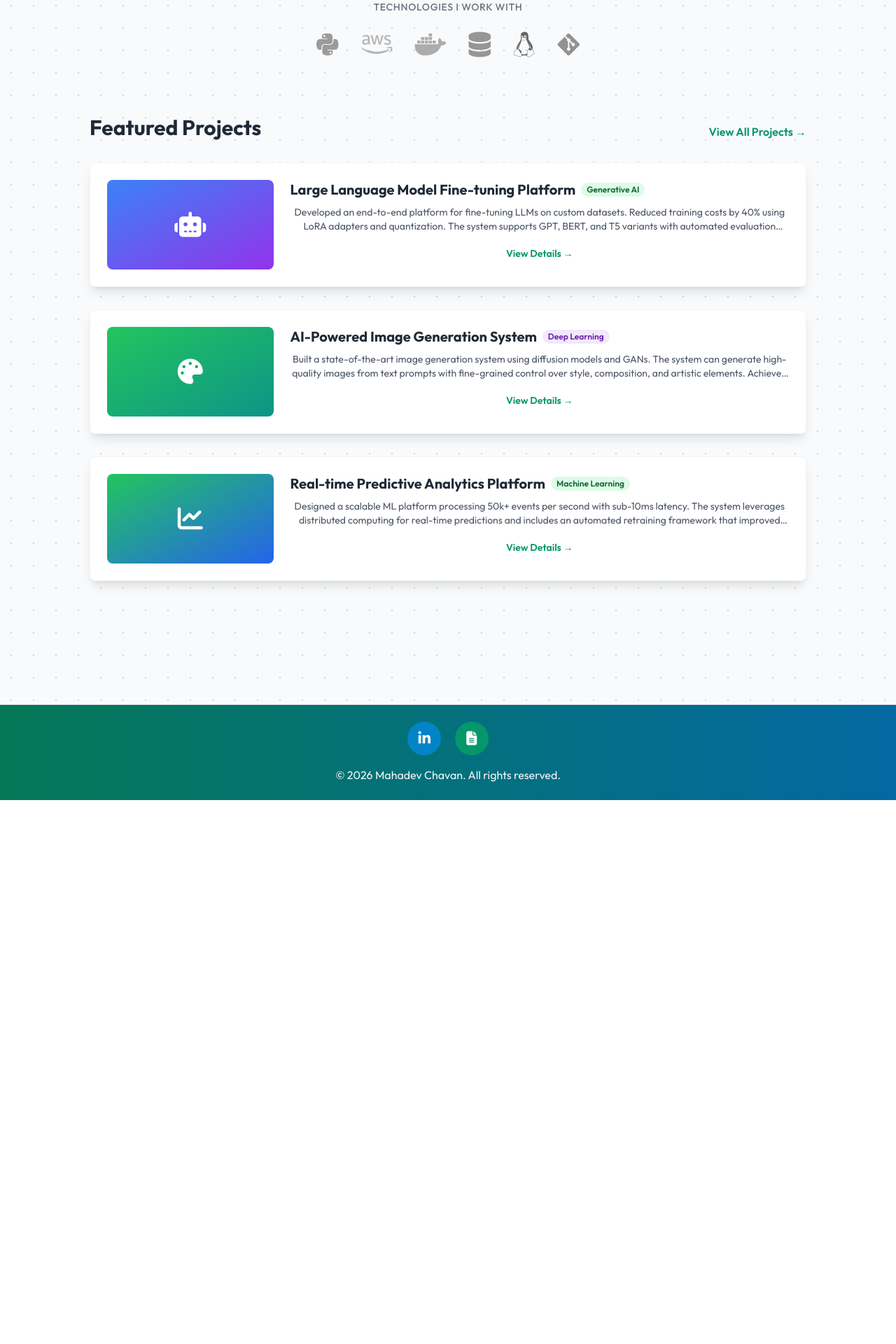
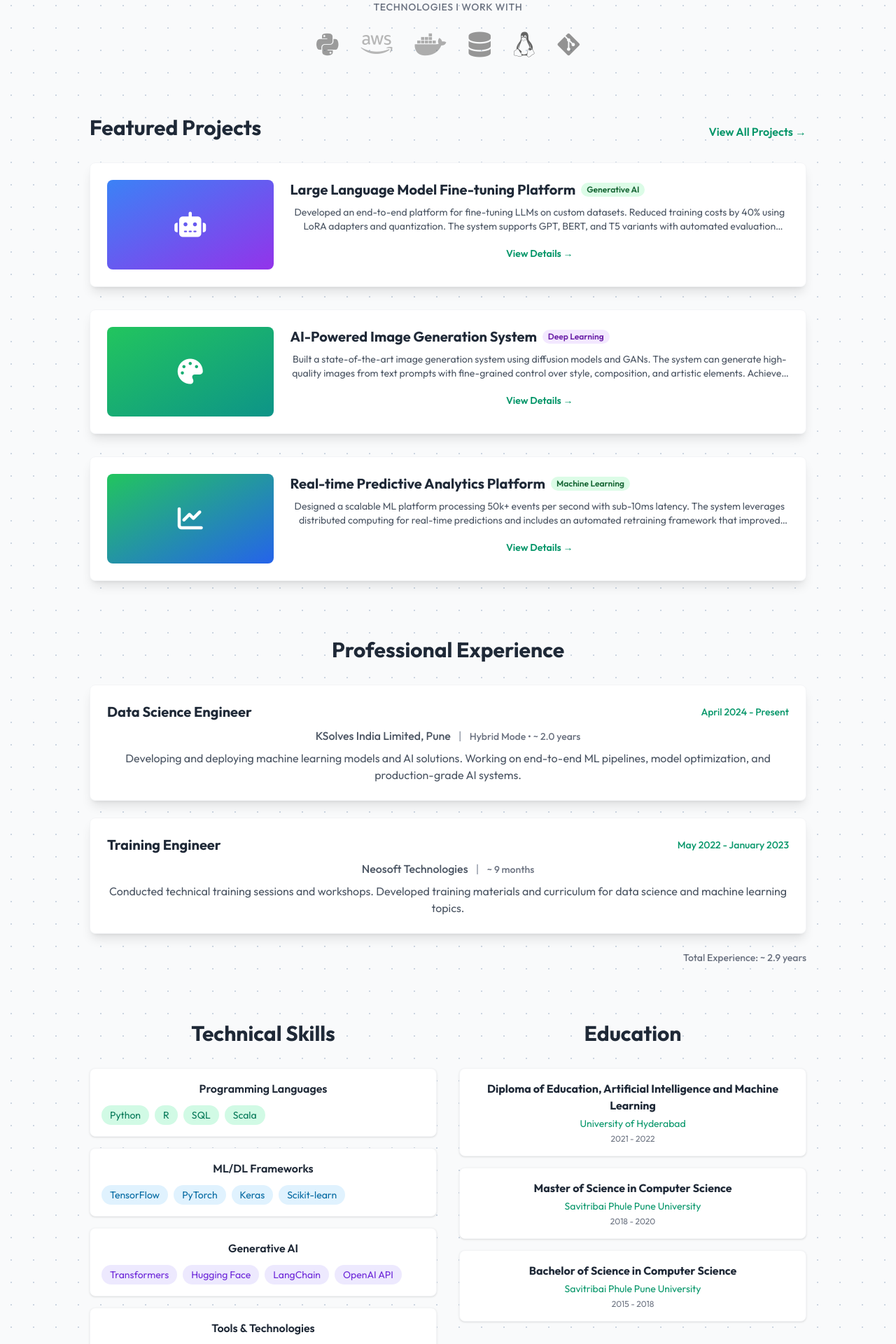
Before and after one commit to mahadevchavan/portfolio-website, a FastAPI app: page / in a window 1280 px wide. Shown: the part 680-2600 px from the top of the page at 70% size. Before the commit the page ends 1823 px from the top, so only its background shows below. Run offline with FastAPI, Linux system fonts and the light colour scheme; some libraries are stand-ins or nearby versions.

Commit message:
FEATURE made landing page more attentive

```diff
--- a/main.py
+++ b/main.py
@@ -132,13 +132,86 @@ def get_projects():
       }
     ]
 
+def get_static_about_data():
+    skills = [
+      {
+        'title': 'Programming Languages',
+        'items': [
+          {'name': 'Python', 'class': 'bg-emerald-100 text-emerald-700'},
+          {'name': 'R', 'class': 'bg-emerald-100 text-emerald-700'},
+          {'name': 'SQL', 'class': 'bg-emerald-100 text-emerald-700'},
+          {'name': 'Scala', 'class': 'bg-emerald-100 text-emerald-700'}
+        ]
+      },
+      {
+        'title': 'ML/DL Frameworks',
+        'items': [
+          {'name': 'TensorFlow', 'class': 'bg-sky-100 text-sky-700'},
+          {'name': 'PyTorch', 'class': 'bg-sky-100 text-sky-700'},
+          {'name': 'Keras', 'class': 'bg-sky-100 text-sky-700'},
+          {'name': 'Scikit-learn', 'class': 'bg-sky-100 text-sky-700'}
+        ]
+      },
+      {
+        'title': 'Generative AI',
+        'items': [
+          {'name': 'Transformers', 'class': 'bg-violet-100 text-violet-700'},
+          {'name': 'Hugging Face', 'class': 'bg-violet-100 text-violet-700'},
+          {'name': 'LangChain', 'class': 'bg-violet-100 text-violet-700'},
+          {'name': 'OpenAI API', 'class': 'bg-violet-100 text-violet-700'}
+        ]
+      },
+      {
+        'title': 'Tools & Technologies',
+        'items': [
+          {'name': 'Docker', 'class': 'bg-emerald-100 text-emerald-700'},
+          {'name': 'Kubernetes', 'class': 'bg-emerald-100 text-emerald-700'},
+          {'name': 'MLflow', 'class': 'bg-sky-100 text-sky-700'},
+          {'name': 'Airflow', 'class': 'bg-sky-100 text-sky-700'},
+          {'name': 'AWS/GCP', 'class': 'bg-violet-100 text-violet-700'}
+        ]
+      }
+    ]
+
+    expertise = [
+      'Neural Networks & Deep Learning Architectures',
+      'Large Language Models (LLMs) & Fine-tuning',
+      'Computer Vision & Image Generation',
+      'Natural Language Processing (NLP)',
+      'Model Training, Optimization & MLOps',
+      'Production ML System Design'
+    ]
+
+    education = [
+      {'degree': 'Diploma of Education, Artificial Intelligence and Machine Learning', 'school': 'University of Hyderabad', 'year': '2021 - 2022'},
+      {'degree': 'Master of Science in Computer Science', 'school': 'Savitribai Phule Pune University', 'year': '2018 - 2020'},
+      {'degree': 'Bachelor of Science in Computer Science', 'school': 'Savitribai Phule Pune University', 'year': '2015 - 2018'}
+    ]
+
+    certifications = [
+      {'name': 'Generative AI with Large Language Models', 'issuer': 'Coursera', 'date': 'August 28, 2025', 'meta': 'Credential ID • 2PT7EW8G5857', 'color': 'emerald'},
+      {'name': 'Fundamental course in the AWS Machine Learning Scholarship!', 'issuer': 'Udacity', 'date': 'Aug 2020', 'meta': 'Issue Date • Aug 2020', 'color': 'sky'},
+      {'name': 'Microsoft Technology Associate: Windows Server Administration Fundamentals (MTA)', 'issuer': 'Microsoft', 'date': 'Jun 2019', 'meta': 'Issue Date • Jun 2019', 'color': 'violet'}
+    ]
+
+    return skills, expertise, education, certifications
+
 @app.get("/", response_class=HTMLResponse)
 async def read_root(request: Request):
     projects = get_projects()
+    experience, total_experience = calculate_experience()
+    skills, expertise, education, certifications = get_static_about_data()
+
     return templates.TemplateResponse("index.html", {
         "request": request,
         "year": datetime.now().year,
-        "projects": projects[:3] # Pass only the first 3 projects
+        "projects": projects[:3], # Pass only the first 3 projects
+        "experience": experience,
+        "total_experience": total_experience,
+        "skills": skills,
+        "expertise": expertise,
+        "education": education,
+        "certifications": certifications
     })
 
 def calculate_experience():
--- a/templates/base.html
+++ b/templates/base.html
@@ -33,7 +33,6 @@
         <a href="/" class="text-2xl font-bold text-emerald-700 hover:text-transparent hover:bg-clip-text hover:bg-gradient-to-r hover:from-emerald-600 hover:to-sky-600 transition-all duration-300 transform hover:scale-105 inline-block">Mahadev Chavan</a>
         <div class="flex gap-6">
           <a href="/" class="{{ 'text-emerald-600' if active_page == 'home' else 'text-gray-800' }} hover:text-emerald-600 transition duration-300 font-medium">Home</a>
-          <a href="/about" class="{{ 'text-sky-600' if active_page == 'about' else 'text-gray-800' }} hover:text-sky-600 transition duration-300 font-medium">About</a>
           <a href="/projects" class="{{ 'text-violet-600' if active_page == 'projects' else 'text-gray-800' }} hover:text-violet-600 transition duration-300 font-medium">Projects</a>
           <a href="/resources" class="{{ 'text-amber-600' if active_page == 'resources' else 'text-gray-800' }} hover:text-amber-600 transition duration-300 font-medium">Resources</a>
           <a href="/contact" class="{{ 'text-emerald-600' if active_page == 'contact' else 'text-gray-800' }} hover:text-emerald-600 transition duration-300 font-medium">Contact</a>
--- a/templates/index.html
+++ b/templates/index.html
@@ -92,6 +92,86 @@
       </div>
     </div>
 
+    <!-- Professional Experience Section -->
+    <div class="mt-20 animate-fade-in-up delay-3200">
+      <h2 class="text-3xl font-bold text-gray-800 mb-8">Professional Experience</h2>
+      <div class="space-y-6">
+        {% for job in experience %}
+        <div class="bg-white rounded-lg shadow-lg p-6 hover:shadow-xl transition-all duration-300 border border-gray-100">
+          <div class="flex flex-col md:flex-row justify-between md:items-center mb-2">
+            <h3 class="text-xl font-bold text-gray-800">{{ job.role }}</h3>
+            <span class="text-emerald-600 font-medium text-sm">{{ job.period }}</span>
+          </div>
+          <p class="text-gray-600 font-medium mb-2">{{ job.company }} <span class="text-gray-400 mx-2">|</span> <span class="text-sm text-gray-500">{% if job.mode %}{{ job.mode }} • {% endif %}~ {{ job.duration }}</span></p>
+          <p class="text-gray-600">{{ job.desc }}</p>
+        </div>
+        {% endfor %}
+        <div class="text-right">
+          <p class="text-sm text-gray-500 font-medium">Total Experience: ~ {{ total_experience }}</p>
+        </div>
+      </div>
+    </div>
+
+    <!-- Skills & Expertise Grid -->
+    <div class="mt-20 grid md:grid-cols-2 gap-8 animate-fade-in-up delay-3400">
+      <!-- Technical Skills -->
+      <div>
+        <h2 class="text-3xl font-bold text-gray-800 mb-8">Technical Skills</h2>
+        <div class="space-y-4">
+          {% for category in skills %}
+          <div class="bg-white rounded-lg shadow p-4 border border-gray-100">
+            <h4 class="font-semibold text-gray-800 mb-3">{{ category.title }}</h4>
+            <div class="flex flex-wrap gap-2">
+              {% for item in category['items'] %}
+              <span class="{{ item.class }} px-3 py-1 rounded-full text-sm">{{ item.name }}</span>
+              {% endfor %}
+            </div>
+          </div>
+          {% endfor %}
+        </div>
+      </div>
+
+      <!-- Education & Expertise -->
+      <div class="space-y-8">
+        <div>
+          <h2 class="text-3xl font-bold text-gray-800 mb-8">Education</h2>
+          <div class="space-y-4">
+            {% for edu in education %}
+            <div class="bg-white rounded-lg shadow p-4 border border-gray-100">
+              <h4 class="font-bold text-gray-800">{{ edu.degree }}</h4>
+              <p class="text-emerald-600 text-sm mt-1">{{ edu.school }}</p>
+              <p class="text-gray-500 text-xs mt-1">{{ edu.year }}</p>
+            </div>
+            {% endfor %}
+          </div>
+        </div>
+
+        <div>
+          <h2 class="text-3xl font-bold text-gray-800 mb-8">Certifications</h2>
+          <div class="space-y-3">
+            {% for cert in certifications %}
+            <div class="bg-white rounded-lg shadow p-4 border-l-4 border-{{ cert.color }}-600">
+              <h4 class="font-bold text-gray-800 text-sm">{{ cert.name }}</h4>
+              <div class="flex justify-between items-center mt-1">
+                <p class="text-{{ cert.color }}-600 text-xs">{{ cert.issuer }}</p>
+                <p class="text-gray-400 text-xs">{{ cert.date }}</p>
+              </div>
+            </div>
+            {% endfor %}
+          </div>
+        </div>
+      </div>
+    </div>
+
+    <!-- CTA Section -->
+    <div class="mt-24 text-center animate-fade-in-up">
+      <h2 class="text-3xl font-bold text-gray-800 mb-4">Ready to collaborate?</h2>
+      <p class="text-gray-600 mb-8 max-w-2xl mx-auto">I'm always open to discussing new projects, creative ideas or opportunities to be part of your visions.</p>
+      <a href="/contact" class="bg-emerald-700 text-white px-8 py-3 rounded-lg hover:bg-emerald-800 transition duration-300 font-semibold shadow-lg hover:shadow-xl inline-block">
+        Get In Touch
+      </a>
+    </div>
+
     <script>
       // Typing animation for name
       document.addEventListener('DOMContentLoaded', function() {
```
